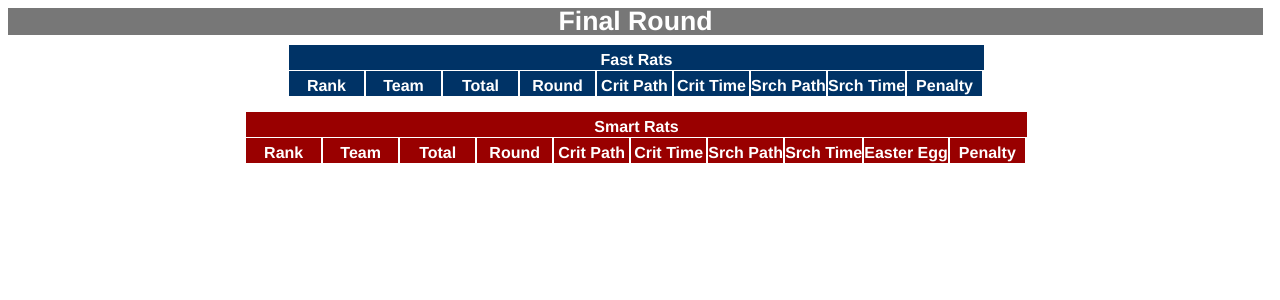
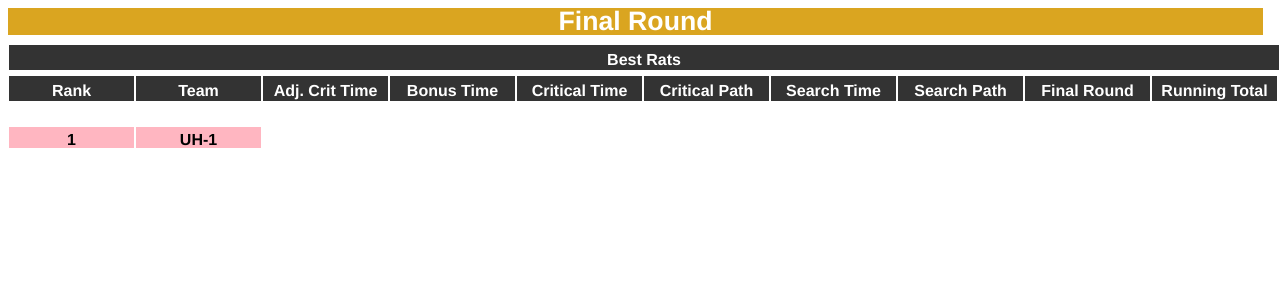
Before and after one commit to scalemailted/Dynamic-Leaderboard, a Django app: page /robotics_scoreboard/final in a window 1280 px wide. Shown: the top 300 px of the page. Run offline with Django 3.2, Linux system fonts and the light colour scheme; data comes from the database, SQL or seed files in the repository; data that the repository does not hold is empty; some libraries are stand-ins or nearby versions.

Commit message:
Final round revision, updated header and row coloring operations

```diff
--- a/scoreboard/static/robotics_scoreboard/final_round.css
+++ b/scoreboard/static/robotics_scoreboard/final_round.css
@@ -38,7 +38,7 @@ footer, header, hgroup, menu, nav, section {
     font-weight: bold;
     font-size: 20pt;
     border-bottom: 10px solid white;
-    background-color: #777;
+    background-color: GoldenRod;
     color: #fff;
 }
 
@@ -49,22 +49,6 @@ footer, header, hgroup, menu, nav, section {
 }
 
 
-
-.right-title
-{
-    padding-top: 5px;
-    font-weight: bold;
-    /*display: table-cell;*/
-    text-align: center;
-    border-style: solid;
-    border-left-width: 1px;
-    border-right-width: 1px;
-    border-top: 0;
-    border-bottom-width: 1px;
-    border-color: #fff;
-    width: 100%; !important
-
-}
 
 
 .left-title
@@ -95,33 +79,30 @@ footer, header, hgroup, menu, nav, section {
 
 }
 
-#rightcolumn
+
+
+.fast-table-row
 {
-    display: inline-block;
-    /*float: right;*/
-
+    display: table-row;
+    background:#ddd;
 }
 
-
-.table-row
-{
-    display: table-row;
-}
-
-
+/*
 .table-row:nth-child(even){
     background:#ddd;
 }
-
+*/
 .smart-table-row
 {
     display: table-row;
+    background: LightPink;
 }
 
-
+/*
 .smart-table-row:nth-child(even){
     background: LightPink;
 }
+*/
 
 .rank, .team, .search_path, .search_time, .critical_path, .critical_time, .penalty, .total_score, .easter_egg, .round_score
 {
@@ -135,6 +116,8 @@ footer, header, hgroup, menu, nav, section {
     border-bottom: 0;
     border-color: #fff;
     font-weight: bold;
+    border-top: 5px solid white;
+    border-bottom: 5px solid white;
     /*width: 50px;*/
 }
 
@@ -155,25 +138,16 @@ footer, header, hgroup, menu, nav, section {
 {
     line-height: 1.25;
     color: #fff;
-    background-color: #036;
-    /*border-style: solid;
-    border-bottom-color: #fff;*/
+    background-color: #333;
+
 }
 
-#right-header
-{
-    line-height: 1.25;
-    color: #fff;
-    background-color: #900;
-    /*border-style: solid;
-    border-bottom-color: #fff;*/
-}
 
 
 
 span {
     display: inline-block;
-    min-width: 75px;
+    min-width: 125px;
 }
 
 
--- a/scoreboard/templates/robotics_scoreboard/leaderboardF.html
+++ b/scoreboard/templates/robotics_scoreboard/leaderboardF.html
@@ -16,54 +16,35 @@
         <div id="scoreboard">
             <div id="round">Final Round</div>
             <div id="leftcolumn">
-		        <span id="left-header" class="left-title">Fast Rats</span>
+		        <span id="left-header" class="left-title">Best Rats</span>
                 <div class="table-row">
             	    <span id="left-header" class="rank">Rank</span>
             	    <span id="left-header" class="team">Team</span>
-                    <span id="left-header" class="total_score">Total</span>
-                    <span id="left-header" class="round_score">Round</span>
-                    <span id="left-header" class="critical_path">Crit Path</span>
-                    <span id="left-header" class="critical_time">Crit Time</span>
-                    <span id="left-header" class="search_path">Srch Path</span>
-                    <span id="left-header" class="search_time">Srch Time</span>
-                    <span id="left-header" class="penalty">Penalty</span>
+                    <span id="left-header" class="critical_time">Adj. Crit Time</span>
+                    <span id="left-header" class="total_score">Bonus Time</span>
+                    <span id="left-header" class="critical_time">Critical Time</span>
+                    <span id="left-header" class="critical_path">Critical Path</span>
+                    <span id="left-header" class="search_time">Search Time</span>
+                    <span id="left-header" class="search_path">Search Path</span>
+                    <span id="left-header" class="round_score">Final Round</span>
+                    <span id="left-header" class="total_score">Running Total</span>
                 </div>
-                <ul id="fastboard"></ul>
-            </div>
-
-            <div id="rightcolumn">
-		        <span id="right-header" class="right-title">Smart Rats</span>
-                <div class="table-row">
-                    <span id="right-header" class="rank">Rank</span>
-            	    <span id="right-header" class="team">Team</span>
-                    <span id="right-header" class="total_score">Total</span>
-                    <span id="right-header" class="round_score">Round</span>
-                    <span id="right-header" class="critical_path">Crit Path</span>
-                    <span id="right-header" class="critical_time">Crit Time</span>
-                    <span id="right-header" class="search_path">Srch Path</span>
-                    <span id="right-header" class="search_time">Srch Time</span>
-	                <span id="right-header" class="easter_egg">Easter Egg</span>
-                    <span id="right-header" class="penalty">Penalty</span>
-                </div>
-                <ul id="smartboard"></ul>
-            </div>
+                <ul id="finalboard"></ul>
             </div>
 
 
 
         <script type="text/javascript">
         var RANK=0, TEAM=1, TOT=2, RND=3, CPATH=4, CTIME=5, SPATH=6, STIME=7, PNLTY=8, PREQ=9, DISQ=10;
-        var SRANK=0, STEAM=1, STOT=2, SRND=3, SCPATH=4, SCTIME=5, SSPATH=6, SSTIME=7, SEEGG=8, SPNLTY=9, SPREQ=10, SDISQ=11;
 
             poll();
 
             function poll()
             {
 
-
-                   //FAST RATS
                    $.ajax ({
-                    url: '/robotics_scoreboard/teamData',
+                    //url: '/robotics_scoreboard/teamData',
+                    url: '/robotics_scoreboard/smartRatsRound1',
                     dataType: 'json',
                     success: function(o) {
 
@@ -74,103 +55,67 @@
 
                         for(i=0;i<o.length;i++)
                         {
-                            if ($('#fastRat-'+o[i].id).length == 0)
+                            if ($('#bestRat-'+o[i].id).length == 0)
                             {
                                 // this id doesn't exist, so add it to our list.
-                                $("#fastboard").append(
-                                                         '<li class="table-row" id= "fastRat-' + o[i].id + '">'+
+                                if (o[i].rat_type === 'F')
+                                {
+                                $("#finalboard").append(
+                                                         '<li class="fast-table-row" id= "bestRat-' + o[i].id + '">'+
                                                             '<span class="rank">' + ranks[i] + '</span>'+
                                                             '<span class="team">' + o[i].team + '</span>'+
-                                                            '<span id="total_column" class="total_score">' + o[i].total_score + '</span>'+
-                                                            '<span id="round_column" class="round_score">' + o[i].round_score + '</span>'+
-                                                            '<span class="critical_path">' + o[i].critical_path+ '</span>'+
-                                                            '<span class="critical_time">' + o[i].critical_time + '</span>'+
-                                                            '<span class="search_path">'+ o[i].search_path + '</span>'+
-                                                            '<span class="search_time">'+ o[i].search_time + '</span>'+
-                                                            '<span class="penalty">' + o[i].penalty + '</span>'+
-                                                            '<span class="prequalified">' + o[i].in_final + '</span>'+
-                                                            '<span class="disqualified">' + o[i].disqualified + '</span>'+
+                                                            //'<span id="total_column" class="total_score">' + o[i].total_score + '</span>'+
+                                                            //'<span id="round_column" class="round_score">' + o[i].round_score + '</span>'+
+                                                            //'<span class="critical_path">' + o[i].critical_path+ '</span>'+
+                                                            //'<span class="critical_time">' + o[i].critical_time + '</span>'+
+                                                            //'<span class="search_path">'+ o[i].search_path + '</span>'+
+                                                            //'<span class="search_time">'+ o[i].search_time + '</span>'+
+                                                            //'<span class="penalty">' + o[i].penalty + '</span>'+
+                                                            //'<span class="prequalified">' + o[i].in_final + '</span>'+
+                                                            //'<span class="disqualified">' + o[i].disqualified + '</span>'+
                                                          '</li>');
                                 }
                                 else
                                 {
-                                // this id does exist, so update 'score' count in the h1 tag in the list item.
-                                $('#fastRat-'+o[i].id).find(".rank").html(ranks[i]);
-                                $('#fastRat-'+o[i].id).find(".total_score").html(o[i].total_score);
-                                $('#fastRat-'+o[i].id).find(".round_score").html(o[i].round_score);
-                                $('#fastRat-'+o[i].id).find(".critial_path").html(o[i].critical_path);
-                                $('#fastRat-'+o[i].id).find(".critical_time").html(o[i].critical_time);
-                                $('#fastRat-'+o[i].id).find(".search_path").html(o[i].search_path);
-                                $('#fastRat-'+o[i].id).find(".search_time").html(o[i].search_time);
-                                $('#fastRat-'+o[i].id).find(".penalty").html(o[i].penalty);
-                                $('#fastRat-'+o[i].id).find(".prequalified").html(o[i].in_final);
-                                $('#fastRat-'+o[i].id).find(".disqualified").html(o[i].disqualified);
-                            }
-                        }
-                        sort('ul#fastboard');
-
-                    },
-                });
-
-                //SMART RATS
-                $.ajax ({
-                    url: '/robotics_scoreboard/teamData',
-                    dataType: 'json',
-                    success: function(o) {
-
-                        var scores = [];
-                        for (i = 0; i < o.length; i++) {scores.push(o[i].total_score);}
-                        var sorted = scores.slice().sort(function(a,b){return b-a});
-                        var ranks = scores.slice().map(function(v){ return sorted.indexOf(v)+1 });
-
-                        for(i=0;i<o.length;i++)
-                        {
-                            if ($('#smartRat-'+o[i].id).length == 0)
-                            {
-                                // this id doesn't exist, so add it to our list.
-                                $("#smartboard").append(
-                                                         '<li class="table-row" id= "smartRat-' + o[i].id + '">'+
+                                $("#finalboard").append(
+                                                         '<li class="smart-table-row" id= "bestRat-' + o[i].id + '">'+
                                                             '<span class="rank">' + ranks[i] + '</span>'+
                                                             '<span class="team">' + o[i].team + '</span>'+
-                                                            '<span id="total_column" class="total_score">' + o[i].total_score + '</span>'+
-                                                            '<span id="round_column" class="round_score">' + o[i].round_score + '</span>'+
-                                                            '<span class="critical_path">' + o[i].critical_path+ '</span>'+
-                                                            '<span class="critical_time">' + o[i].critical_time + '</span>'+
-                                                            '<span class="search_path">'+ o[i].search_path + '</span>'+
-                                                            '<span class="search_time">'+ o[i].search_time + '</span>'+
-                                                            '<span class="easter_egg">'+ o[i].easter_egg + '</span>'+
-                                                            '<span class="penalty">' + o[i].penalty + '</span>'+
-                                                            '<span class="prequalified">' + o[i].in_final + '</span>'+
-                                                            '<span class="disqualified">' + o[i].disqualified + '</span>'+
+                                                            //'<span id="total_column" class="total_score">' + o[i].total_score + '</span>'+
+                                                            //'<span id="round_column" class="round_score">' + o[i].round_score + '</span>'+
+                                                            //'<span class="critical_path">' + o[i].critical_path+ '</span>'+
+                                                            //'<span class="critical_time">' + o[i].critical_time + '</span>'+
+                                                            //'<span class="search_path">'+ o[i].search_path + '</span>'+
+                                                            //'<span class="search_time">'+ o[i].search_time + '</span>'+
+                                                            //'<span class="penalty">' + o[i].penalty + '</span>'+
+                                                            //'<span class="prequalified">' + o[i].in_final + '</span>'+
+                                                            //'<span class="disqualified">' + o[i].disqualified + '</span>'+
                                                          '</li>');
+                                }
                             }
                             else
                             {
                                 // this id does exist, so update 'score' count in the h1 tag in the list item.
-                                $('#smartRat-'+o[i].id).find(".rank").html(ranks[i]);
-                                $('#smartRat-'+o[i].id).find(".total_score").html(o[i].total_score);
-                                $('#smartRat-'+o[i].id).find(".round_score").html(o[i].round_score);
-                                $('#smartRat-'+o[i].id).find(".critial_path").html(o[i].critical_path);
-                                $('#smartRat-'+o[i].id).find(".critical_time").html(o[i].critical_time);
-                                $('#smartRat-'+o[i].id).find(".search_path").html(o[i].search_path);
-                                $('#smartRat-'+o[i].id).find(".search_time").html(o[i].search_time);
-                                $('#smartRat-'+o[i].id).find(".easter_egg").html(o[i].easter_egg);
-                                $('#smartRat-'+o[i].id).find(".penalty").html(o[i].penalty);
-                                $('#smartRat-'+o[i].id).find(".prequalified").html(o[i].in_final);
-                                $('#smartRat-'+o[i].id).find(".disqualified").html(o[i].disqualified);
+                                $('#bestRat-'+o[i].id).find(".rank").html(ranks[i]);
+                                $('#bestRat-'+o[i].id).find(".total_score").html(o[i].total_score);
+                                $('#bestRat-'+o[i].id).find(".round_score").html(o[i].round_score);
+                                $('#bestRat-'+o[i].id).find(".critial_path").html(o[i].critical_path);
+                                $('#bestRat-'+o[i].id).find(".critical_time").html(o[i].critical_time);
+                                $('#bestRat-'+o[i].id).find(".search_path").html(o[i].search_path);
+                                $('#bestRat-'+o[i].id).find(".search_time").html(o[i].search_time);
+                                $('#bestRat-'+o[i].id).find(".penalty").html(o[i].penalty);
+                                $('#bestRat-'+o[i].id).find(".prequalified").html(o[i].in_final);
+                                $('#bestRat-'+o[i].id).find(".disqualified").html(o[i].disqualified);
                             }
                         }
-                        ssort('ul#smartboard');
+                        //sort('ul#finalboard');
 
                     },
                 });
-
-
                 // play it again, sam
                 var t=setTimeout("poll()",5000);
                 var width = $(window).width() - 25; $("#scoreboard").width(width);
             }
-
 
 
 
@@ -198,27 +143,6 @@
 
 
 
-        function ssort(listname)
-        {
-            var $Ul = $(listname);
-            $Ul.css({position:'relative',height:$Ul.height(),display:'block'});
-            var iLnH;
-            var $Li = $(listname+'>li');
-            $Li.each(function(i,el){
-                     var iY = $(el).position().top;
-                     $.data(el,'h',iY);
-                     if (i===1) iLnH = iY;
-                     });
-
-
-            tinysort(listname+'>li').forEach(function(el, i){
-                                                      var $El = $(el);
-                                                      var iFr = $.data(el,'h'); iFr = Number(iFr.toFixed(0));
-                                                      var iTo = i*iLnH;
-                                                     $El.css({position:'absolute',top:iFr}).animate({top:iTo}, {duration: 2500, complete:function() {el.style.color="black"; el.style.backgroundColor = 'white'; el.style.zIndex = 0; if (i%2==1) {el.style.backgroundColor='#ddd';} if (el.children[SPREQ].innerHTML === "true") el.style.backgroundColor = 'gold'; if (el.children[SDISQ].innerHTML === "true") { el.style.backgroundColor='pink'; el.style.color="white";}}, progress:function(){if (iFr > iTo) {el.style.color="white"; el.style.backgroundColor = 'green'; el.style.zIndex = 5;} }  } );
-            });
-        }
-
 
 
         </script>
```
Lines whose indentation alone changed are shown as unchanged.
